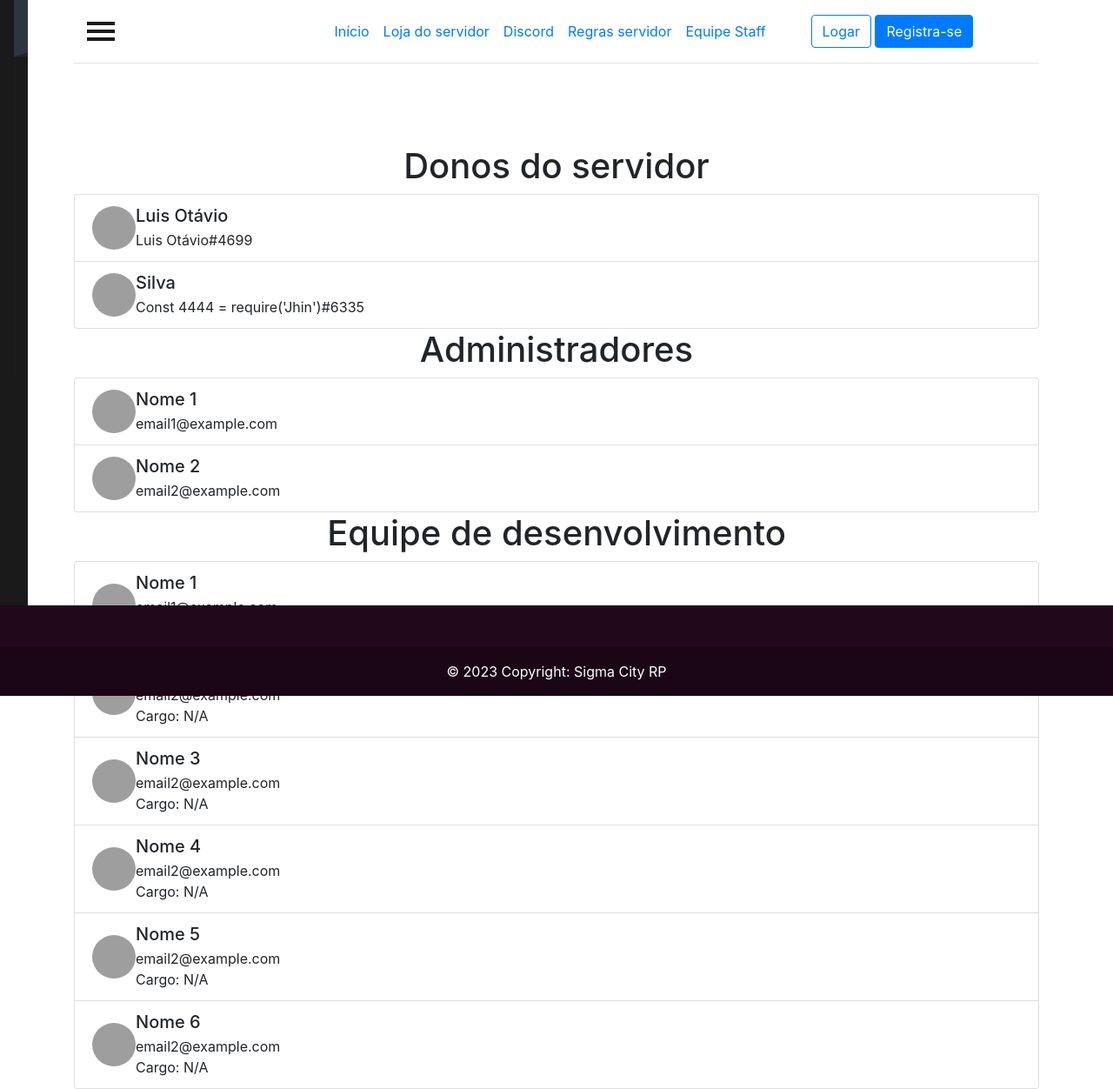
After one commit to luisotavio2023/SigmaCityRP, a PHP site: page /staff.php in a window 1280 px wide. The commit adds this page. Shown: the whole page at 87% size. Run offline with PHP 8.4, Linux system fonts and the light colour scheme; grey boxes are pictures that could not be loaded.

Commit message:
Adicionando arquivos novos e alterando o que já hávia sido feito

```diff
--- a/SiteSG/loja.php
+++ b/SiteSG/loja.php
@@ -19,7 +19,7 @@
       <ul class="nav col-12 col-md-auto mb-2 justify-content-center mb-md-0">
         <li><a href="#" class="nav-link px-2 link-secondary">Início</a></li>
         <li><a href="loja.php" class="nav-link px-2 link-dark">Loja do servidor</a></li>
-        <li><a href="#" class="nav-link px-2 link-dark">Discord</a></li>
+        <li><a href="https://discord.gg/eeqn7gJpTT" class="nav-link px-2 link-dark">Discord</a></li>
         <li><a href="#" class="nav-link px-2 link-dark">Regras servidor</a></li>
         <li><a href="#" class="nav-link px-2 link-dark">Equipe Staff</a></li>
       </ul>
@@ -53,7 +53,7 @@
       <li><a href="#awards">Financeiro</a></li>
       </ul>
       </li>
-      <li><a href="#services">Leis RP</a></li>
+      <li><a href="leisrp.php">Leis RP</a></li>
       <li><a href="#contact">Youtubers do servidor</a></li>
       <li><a href="#followme">Redes sociais</a></li>
       </ul>
--- a/SiteSG/painelloginreg.php
+++ b/SiteSG/painelloginreg.php
@@ -32,7 +32,7 @@
                 <div class="card">
                     <div class="card-body">
                         <h2 class="card-title">Seja bem vindo(a)</h2>
-                        <form>
+                        <form method="post" action="verificar.php">
                             <div class="form-group">
                                 <label for="username">Usuário</label>
                                 <input type="text" class="form-control" id="username" name="username" required>
--- /dev/null
+++ b/SiteSG/staff.php
@@ -0,0 +1,229 @@
+<!doctype html>
+<html lang="pt-br">
+  <head>
+    <title>Equipe Staff SG</title>
+    <!-- Required meta tags -->
+    <meta charset="utf-8">
+    <meta name="viewport" content="width=device-width, initial-scale=1, shrink-to-fit=no">
+    <link rel="stylesheet" type="text/css" href="cssindex.css">
+    <style>
+        .list-group {
+      border: none;
+    }
+    </style>
+
+    <!-- Bootstrap CSS -->
+    <link rel="stylesheet" href="https://stackpath.bootstrapcdn.com/bootstrap/4.3.1/css/bootstrap.min.css" integrity="sha384-ggOyR0iXCbMQv3Xipma34MD+dH/1fQ784/j6cY/iJTQUOhcWr7x9JvoRxT2MZw1T" crossorigin="anonymous">
+  </head>
+  <body>
+  <div class="container">
+  <header class="d-flex flex-wrap d-flex w-100 align-items-center justify-content-center justify-content-md-between py-3 mb-4 border-bottom">
+      <a href="/" class="d-flex align-items-center col-md-3 mb-2 mb-md-0 text-dark text-decoration-none">
+        <svg class="bi me-2" width="40" height="32" role="img" aria-label="Bootstrap"><use xlink:href="#bootstrap"></use></svg>
+      </a>
+
+      <ul class="nav col-12 col-md-auto mb-2 justify-content-center mb-md-0">
+        <li><a href="#" class="nav-link px-2 link-secondary">Início</a></li>
+        <li><a href="loja.php" class="nav-link px-2 link-dark">Loja do servidor</a></li>
+        <li><a href="https://discord.gg/eeqn7gJpTT" class="nav-link px-2 link-dark">Discord</a></li>
+        <li><a href="#" class="nav-link px-2 link-dark">Regras servidor</a></li>
+        <li><a href="staff.php" class="nav-link px-2 link-dark">Equipe Staff</a></li>
+      </ul>
+
+      <div class="col-md-3 text-end">
+        <button type="button" class="btn btn-outline-primary me-2" onclick="window.location.href = 'painelloginreg.php';">Logar</button>
+        <button type="button" class="btn btn-primary">Registra-se</button>
+      </div>
+    </header>
+    <div id="wrapper">
+   <div class="overlay"></div>
+
+        <!-- Sidebar -->
+    <nav class="navbar navbar-inverse fixed-top" id="sidebar-wrapper" role="navigation">
+     <ul class="nav sidebar-nav">
+       <div class="sidebar-header">
+       <div class="sidebar-brand">
+         <a href="#">Sigma City</a></div></div>
+       <li><a href="forminscricao.php">Trabalhe conosco/Seja staff</a></li>
+       <li><a href="sobre.php">Sobre</a></li>
+       <li><a href="eventos.php">Eventos</a></li>
+       <li><a href="faleconosco.php">Fale conosco</a></li>
+       <li class="dropdown">
+       <a href="#works" class="dropdown-toggle"  data-toggle="dropdown"> <span class="caret"></span></a>
+     <ul class="dropdown-menu animated fadeInLeft" role="menu">
+      <div class="dropdown-header">Painel de controle</div>
+      <li><a href="#pictures">Avisos</a></li>
+      <li><a href="perfil.php">Perfil</a></li>
+      <li><a href="#books">Membros</a></li>
+      <li><a href="lojaadd.php">Adicionais a venda</a></li>
+      <li><a href="#awards">Financeiro</a></li>
+      </ul>
+      </li>
+      <li><a href="leisrp.php">Leis RP</a></li>
+      <li><a href="#contact">Youtubers do servidor</a></li>
+      <li><a href="#followme">Redes sociais</a></li>
+      </ul>
+  </nav>
+        <!-- /#sidebar-wrapper -->
+
+        <!-- Page Content -->
+        <div id="page-content-wrapper">
+            <button type="button" class="hamburger animated fadeInLeft is-closed" data-toggle="offcanvas">
+                <span class="hamb-top"></span>
+    			<span class="hamb-middle"></span>
+				<span class="hamb-bottom"></span>
+            </button>
+                </div>
+            </div>
+        </div>
+        <!-- /#page-content-wrapper -->
+
+    </div>
+    <!-- /#wrapper -->
+
+
+    <div class="container">
+    <h1 class="text-center">Donos do servidor</h1>
+    <ul class="list-group">
+      <li class="list-group-item">
+        <div class="d-flex align-items-center">
+          <img src="foto1.jpg" alt="Foto 1" class="rounded-circle me-3" width="50" height="50">
+          <div>
+            <h5 class="mb-1">Luis Otávio</h5>
+            <p class="mb-0">Luis Otávio#4699</p>
+          </div>
+        </div>
+      </li>
+      <li class="list-group-item">
+        <div class="d-flex align-items-center">
+          <img src="foto2.jpg" alt="Foto 2" class="rounded-circle me-3" width="50" height="50">
+          <div>
+            <h5 class="mb-1">Silva</h5>
+            <p class="mb-0">Const 4444 = require('Jhin')#6335</p>
+          </div>
+        </div>
+      </li>
+      <!-- Adicione mais itens conforme necessário -->
+    </ul>
+  </div>
+  <div class="container">
+    <h1 class="text-center">Administradores</h1>
+    <ul class="list-group">
+      <li class="list-group-item">
+        <div class="d-flex align-items-center">
+          <img src="foto1.jpg" alt="Foto 1" class="rounded-circle me-3" width="50" height="50">
+          <div>
+            <h5 class="mb-1">Nome 1</h5>
+            <p class="mb-0">email1@example.com</p>
+          </div>
+        </div>
+      </li>
+      <li class="list-group-item">
+        <div class="d-flex align-items-center">
+          <img src="foto2.jpg" alt="Foto 2" class="rounded-circle me-3" width="50" height="50">
+          <div>
+            <h5 class="mb-1">Nome 2</h5>
+            <p class="mb-0">email2@example.com</p>
+          </div>
+        </div>
+      </li>
+      <!-- Adicione mais itens conforme necessário -->
+    </ul>
+  </div>
+  <div class="container">
+    <h1 class="text-center">Equipe de desenvolvimento</h1>
+    <ul class="list-group">
+      <li class="list-group-item">
+        <div class="d-flex align-items-center">
+          <img src="foto1.jpg" alt="Foto 1" class="rounded-circle me-3" width="50" height="50">
+          <div>
+            <h5 class="mb-1">Nome 1</h5>
+            <p class="mb-0">email1@example.com</p>
+            <p class="mb-0">Cargo: N/A</p>
+          </div>
+        </div>
+      </li>
+      <li class="list-group-item">
+        <div class="d-flex align-items-center">
+          <img src="foto2.jpg" alt="Foto 2" class="rounded-circle me-3" width="50" height="50">
+          <div>
+            <h5 class="mb-1">Nome 2</h5>
+            <p class="mb-0">email2@example.com</p>
+            <p class="mb-0">Cargo: N/A</p>
+          </div>
+        </div>
+      </li>
+      <!-- Adicione mais itens conforme necessário -->
+      <li class="list-group-item">
+        <div class="d-flex align-items-center">
+          <img src="foto2.jpg" alt="Foto 2" class="rounded-circle me-3" width="50" height="50">
+          <div>
+            <h5 class="mb-1">Nome 3</h5>
+            <p class="mb-0">email2@example.com</p>
+            <p class="mb-0">Cargo: N/A</p>
+          </div>
+        </div>
+      </li>
+      <li class="list-group-item">
+        <div class="d-flex align-items-center">
+          <img src="foto2.jpg" alt="Foto 2" class="rounded-circle me-3" width="50" height="50">
+          <div>
+            <h5 class="mb-1">Nome 4</h5>
+            <p class="mb-0">email2@example.com</p>
+            <p class="mb-0">Cargo: N/A</p>
+          </div>
+        </div>
+      </li>
+      <li class="list-group-item">
+        <div class="d-flex align-items-center">
+          <img src="foto2.jpg" alt="Foto 2" class="rounded-circle me-3" width="50" height="50">
+          <div>
+            <h5 class="mb-1">Nome 5</h5>
+            <p class="mb-0">email2@example.com</p>
+            <p class="mb-0">Cargo: N/A</p>
+          </div>
+        </div>
+      </li>
+      <li class="list-group-item">
+        <div class="d-flex align-items-center">
+          <img src="foto2.jpg" alt="Foto 2" class="rounded-circle me-3" width="50" height="50">
+          <div>
+            <h5 class="mb-1">Nome 6</h5>
+            <p class="mb-0">email2@example.com</p>
+            <p class="mb-0">Cargo: N/A</p>
+          </div>
+        </div>
+      </li>
+    </ul>
+  </div>
+
+
+
+
+
+
+
+
+
+    <footer class="text-center text-white fixed-bottom" style="background-color: #21081a;">
+  <!-- Grid container -->
+  <div class="container p-4"></div>
+  <!-- Grid container -->
+
+  <!-- Copyright -->
+  <div class="text-center p-3" style="background-color: rgba(0, 0, 0, 0.2);">
+    © 2023 Copyright:
+    <a class="text-white" href="https://mdbootstrap.com/">Sigma City RP</a>
+  </div>
+  <!-- Copyright -->
+</footer>
+  </div>
+
+    <!-- Optional JavaScript -->
+    <!-- jQuery first, then Popper.js, then Bootstrap JS -->
+    <script src="https://code.jquery.com/jquery-3.3.1.slim.min.js" integrity="sha384-q8i/X+965DzO0rT7abK41JStQIAqVgRVzpbzo5smXKp4YfRvH+8abtTE1Pi6jizo" crossorigin="anonymous"></script>
+    <script src="https://cdnjs.cloudflare.com/ajax/libs/popper.js/1.14.7/umd/popper.min.js" integrity="sha384-UO2eT0CpHqdSJQ6hJty5KVphtPhzWj9WO1clHTMGa3JDZwrnQq4sF86dIHNDz0W1" crossorigin="anonymous"></script>
+    <script src="https://stackpath.bootstrapcdn.com/bootstrap/4.3.1/js/bootstrap.min.js" integrity="sha384-JjSmVgyd0p3pXB1rRibZUAYoIIy6OrQ6VrjIEaFf/nJGzIxFDsf4x0xIM+B07jRM" crossorigin="anonymous"></script>
+  </body>
+  <script src="JavaScript.js"></script>
+</html>
```
Also changed, not shown: SiteSG/connectionbd.php (+42 -10 lines), SiteSG/forminscricao.php (added, +99 -0 lines), SiteSG/index.php (+10 -10 lines), SiteSG/leisrp.php (added, +106 -0 lines), SiteSG/verificar.php (added, +57 -0 lines).
